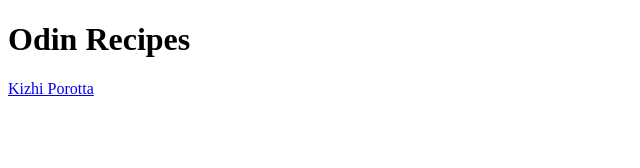
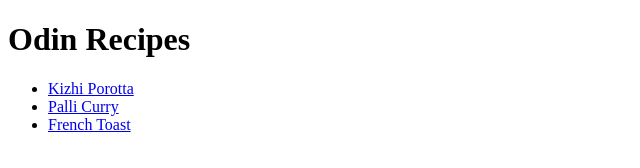
Before and after one commit to codeandflu/odin-recipes, a plain HTML site: page index.html in a window 1280 px wide. Shown: the whole page, without its empty margins (0-640 px from the left). Drawn offline with Linux system fonts and the light colour scheme.

Commit message:
Add recipes list missed out

```diff
--- a/index.html
+++ b/index.html
@@ -7,7 +7,13 @@
 </head>
 <body>
     <h1>Odin Recipes</h1>
-    <a href="recipes/kizhi-porotta.html">Kizhi Porotta</a>
+    <ul>
+        <li><a href="recipes/kizhi-porotta.html">Kizhi Porotta</a></li>
+        <li><a href="recipes/palli-curry.html">Palli Curry</a></li>
+        <li><a href="recipes/french-toast.html">French Toast</a></li>
+    </ul>
+
+
 
 </body>
 </html>
```
